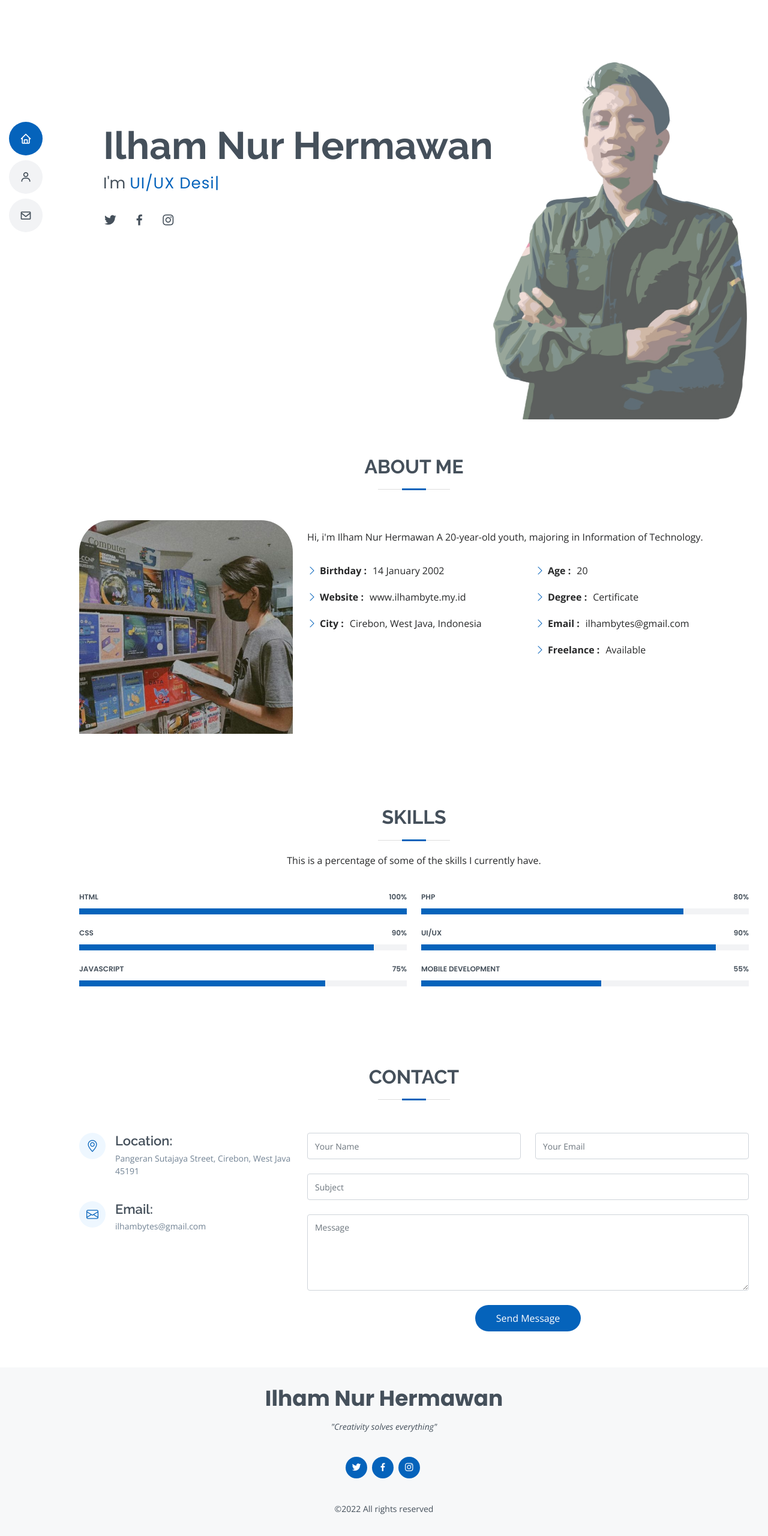
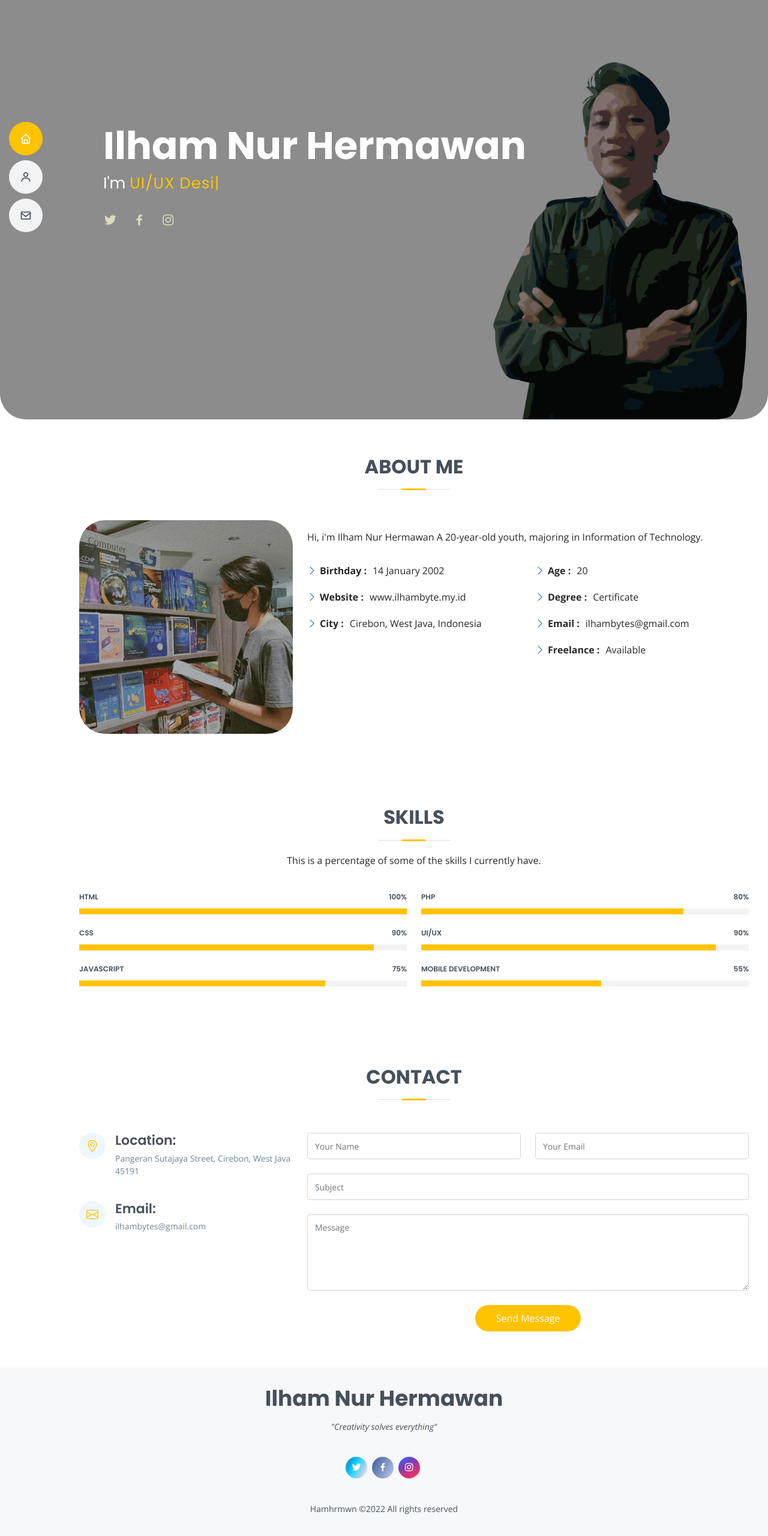
Before and after one commit to ilhambyte/ilhambyte.github.io, a plain HTML site: page index.html in a window 1280 px wide. Shown: the part 101-2661 px from the top of the page at 60% size. Drawn offline with nearby package versions, Linux system fonts and the light colour scheme.

Commit message:
Change Design UI

```diff
--- a/assets/css/style.css
+++ b/assets/css/style.css
@@ -14,7 +14,7 @@ body {
 }
 
 a {
-  color: #0563bb;
+  color: #067ded;
   text-decoration: none;
 }
 
@@ -24,7 +24,7 @@ a:hover {
 }
 
 h1, h2, h3, h4, h5, h6 {
-  font-family: "Raleway", sans-serif;
+  font-family: "Poppins", sans-serif;
 }
 
 /*--------------------------------------------------------------
@@ -37,7 +37,7 @@ h1, h2, h3, h4, h5, h6 {
   right: 15px;
   bottom: 15px;
   z-index: 996;
-  background: #0563bb;
+  background: #ffc300;
   width: 40px;
   height: 40px;
   border-radius: 50px;
@@ -49,7 +49,7 @@ h1, h2, h3, h4, h5, h6 {
   line-height: 0;
 }
 .back-to-top:hover {
-  background: #0678e3;
+  background: #d3a200;
   color: #fff;
 }
 .back-to-top.active {
@@ -190,7 +190,7 @@ h1, h2, h3, h4, h5, h6 {
 }
 .nav-menu a:hover, .nav-menu .active, .nav-menu .active:focus, .nav-menu li:hover > a {
   color: #fff;
-  background: #0563bb;
+  background: #FFC300;
 }
 .nav-menu a:hover span, .nav-menu .active span, .nav-menu .active:focus span, .nav-menu li:hover > a span {
   color: #fff;
@@ -212,7 +212,7 @@ h1, h2, h3, h4, h5, h6 {
   top: 10px;
   z-index: 9998;
   border: 0;
-  background: none;
+  background: #ffffff;
   font-size: 28px;
   transition: all 0.4s;
   outline: none !important;
@@ -233,7 +233,7 @@ h1, h2, h3, h4, h5, h6 {
 }
 .mobile-nav-active .mobile-nav-toggle {
   color: #fff;
-  background-color: #0563bb;
+  background-color: #ffc300;
 }
 
 /*--------------------------------------------------------------
@@ -245,6 +245,9 @@ h1, h2, h3, h4, h5, h6 {
   background: url("../img/hero-bg.jpg") top right no-repeat;
   background-size: cover;
   position: relative;
+  border-radius: 43px 43px 43px 43px;
+  -webkit-border-radius: 43px 43px 43px 43px;
+  -moz-border-radius: 43px 43px 43px 43px;
 }
 @media (min-width: 992px) {
   #hero {
@@ -253,7 +256,7 @@ h1, h2, h3, h4, h5, h6 {
 }
 #hero:before {
   content: "";
-  background: rgba(255, 255, 255, 0.336);
+  background: rgba(0, 0, 0, 0.452);
   position: absolute;
   bottom: 0;
   top: 0;
@@ -265,16 +268,16 @@ h1, h2, h3, h4, h5, h6 {
   font-size: 64px;
   font-weight: 700;
   line-height: 56px;
-  color: #45505b;
+  color: #ffffff;
 }
 #hero p {
-  color: #45505b;
+  color: #ffffff;
   margin: 15px 0 0 0;
   font-size: 26px;
   font-family: "Poppins", sans-serif;
 }
 #hero p span {
-  color: #0563bb;
+  color: #FFC300;
   letter-spacing: 1px;
 }
 #hero .social-links {
@@ -283,13 +286,13 @@ h1, h2, h3, h4, h5, h6 {
 #hero .social-links a {
   font-size: 24px;
   display: inline-block;
-  color: #45505b;
+  color: #DADBBD;
   line-height: 1;
   margin-right: 20px;
   transition: 0.3s;
 }
 #hero .social-links a:hover {
-  color: #0563bb;
+  color: #ffc300;
 }
 @media (max-width: 992px) {
   #hero {
@@ -298,11 +301,13 @@ h1, h2, h3, h4, h5, h6 {
   #hero h1 {
     font-size: 32px;
     line-height: 36px;
+    color: #ffffff;
   }
   #hero p {
     margin-top: 10px;
     font-size: 20px;
     line-height: 24px;
+    color: #ffffff;
   }
 }
 
@@ -343,7 +348,7 @@ section {
   display: block;
   width: 40px;
   height: 3px;
-  background: #0563bb;
+  background: #ffc300;
   bottom: 0;
   left: calc(50% - 20px);
 }
@@ -381,9 +386,9 @@ section {
   margin-bottom: 0;
 }
 .img-fluid {
-  border-radius: 53px 53px 0px 0px;
-  -webkit-border-radius: 53px 53px 0px 0px;
-  -moz-border-radius: 53px 53px 0px 0px;
+  border-radius: 43px 43px 43px 43px;
+  -webkit-border-radius: 43px 43px 43px 43px;
+  -moz-border-radius: 43px 43px 43px 43px;
 }
 
 /*--------------------------------------------------------------
@@ -454,7 +459,7 @@ section {
   width: 1px;
   height: 10px;
   transition: 0.9s;
-  background-color: #0563bb;
+  background-color: #ffc300;
 }
 
 /*--------------------------------------------------------------
@@ -887,7 +892,7 @@ section {
 }
 .contact .info i {
   font-size: 20px;
-  color: #0563bb;
+  color: #ffc300;
   float: left;
   width: 44px;
   height: 44px;
@@ -915,7 +920,7 @@ section {
   margin-top: 40px;
 }
 .contact .info .email:hover i, .contact .info .address:hover i, .contact .info .phone:hover i {
-  background: #0563bb;
+  background: #ffc300;
   color: #fff;
 }
 .contact .php-email-form {
@@ -974,7 +979,7 @@ section {
   padding: 10px 12px;
 }
 .contact .php-email-form button[type=submit] {
-  background: #0563bb;
+  background: #ffc300;
   border: 0;
   padding: 10px 35px;
   color: #fff;
@@ -982,7 +987,7 @@ section {
   border-radius: 50px;
 }
 .contact .php-email-form button[type=submit]:hover {
-  background: #0678e3;
+  background: #d3a200;
 }
 @-webkit-keyframes animate-loading {
   0% {
@@ -1028,10 +1033,10 @@ section {
 #footer .social-links {
   margin: 0 0 40px 0;
 }
-#footer .social-links a {
+#footer .social-links .twitter {
   font-size: 18px;
   display: inline-block;
-  background: #0563bb;
+  background:linear-gradient(120deg, #66757f, #00ACEE, #36D8FF, #b0d1e7, #ffffff);
   color: #fff;
   line-height: 1;
   padding: 8px 0;
@@ -1042,8 +1047,46 @@ section {
   height: 36px;
   transition: 0.3s;
 }
-#footer .social-links a:hover {
+#footer .social-links .twitter:hover {
+  background: #36D8FF;
+  color: #fff;
+  text-decoration: none;
+}
+#footer .social-links .facebook {
+  font-size: 18px;
+  display: inline-block;
+  background:linear-gradient(120deg, #3b5998, #becce9);
+  color: #fff;
+  line-height: 1;
+  padding: 8px 0;
+  margin-right: 4px;
+  border-radius: 50%;
+  text-align: center;
+  width: 36px;
+  height: 36px;
+  transition: 0.3s;
+}
+#footer .social-links .facebook:hover {
   background: #0678e3;
+  color: #fff;
+  text-decoration: none;
+}
+#footer .social-links .instagram {
+  font-size: 18px;
+  display: inline-block;
+  background:linear-gradient(150deg, #405de6, #5851db, #833ab4, #c13584, #e1306c, #fbff01);
+  color: #fff;
+  line-height: 1;
+  padding: 8px 0;
+  margin-right: 4px;
+  border-radius: 50%;
+  text-align: center;
+  width: 36px;
+  height: 36px;
+  transition: 0.3s;
+}
+#footer .social-links .instagram:hover {
+  background: #c13584;
   color: #fff;
   text-decoration: none;
 }
--- a/index.html
+++ b/index.html
@@ -714,7 +714,7 @@
         <a href="#" class="linkedin"><i class="bx bxl-linkedin"></i></a> -->
       </div>
       <div class="copyright">
-        &copy;<script>document.write(new Date().getFullYear());</script> All rights reserved </i>
+        Hamhrmwn &copy;<script>document.write(new Date().getFullYear());</script> All rights reserved </i>
       </div>
     </div>
   </footer><!-- End Footer -->
```
